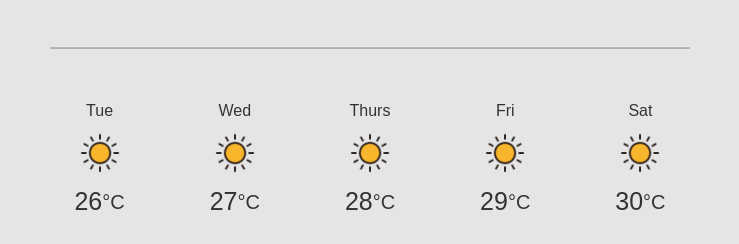
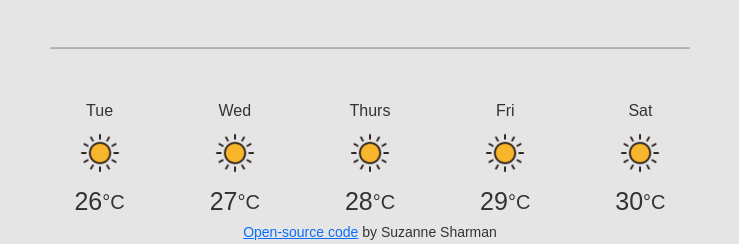
Before and after one commit to suzStar/weatherApp, a plain HTML site: page index.html in a window 1280 px wide. Shown: the part 789-1033 px from the top of the page, without its empty margins (270-1009 px from the left). Before the commit the page ends 1009 px from the top, so only its background shows below. Drawn offline with nearby package versions, Linux system fonts and the light colour scheme; a web font is replaced by a local one.

Commit message:
Added link to Github

```diff
--- a/index.html
+++ b/index.html
@@ -134,6 +134,12 @@
           </div>
         </div>
       </div>
+      <small>
+        <a href="https://github.com/suzStar/weatherApp" target="_blank"
+          >Open-source code</a
+        >
+        by Suzanne Sharman
+      </small>
     </div>
 
     <script src="src/index.js"></script>
```
